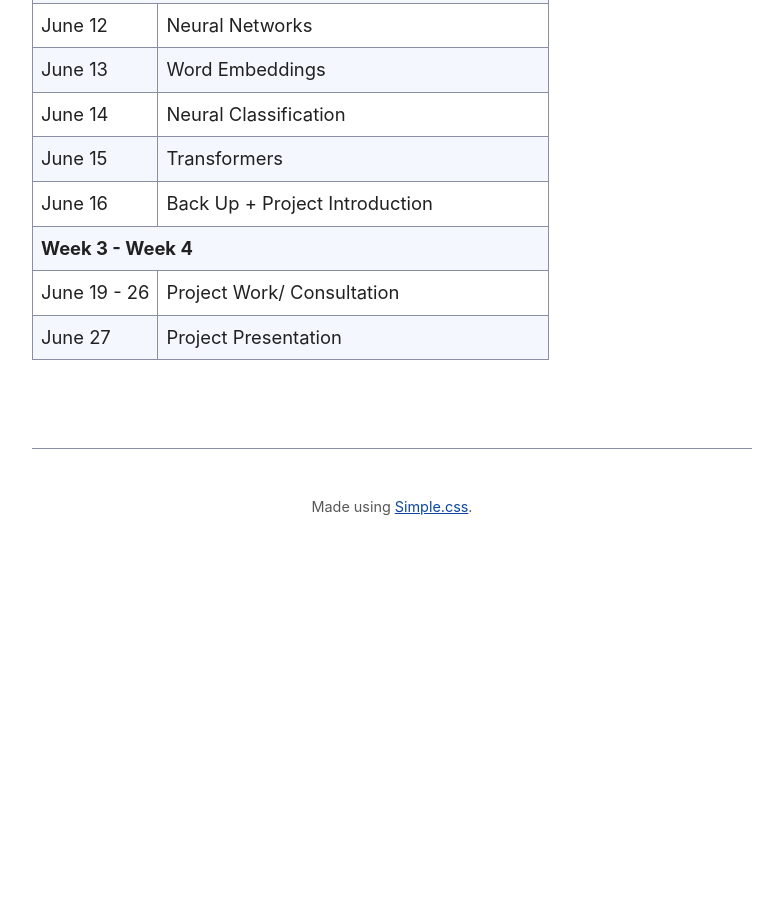
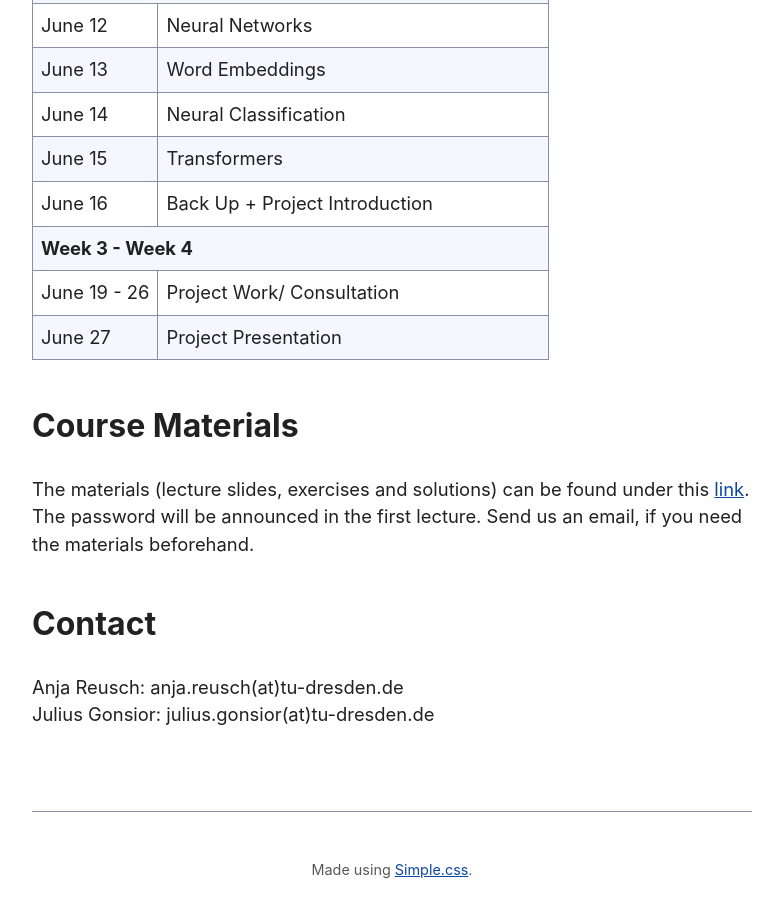
Before and after one commit to AnReu/nm-aist-ir-course, a plain HTML site: page index.html in a window 1280 px wide. Shown: the part 892-1811 px from the top of the page, without its empty margins (248-1027 px from the left). Before the commit the page ends 1448 px from the top, so only its background shows below. Drawn offline with Linux system fonts and the light colour scheme.

Commit message:
added materials link and contact information

```diff
--- a/index.html
+++ b/index.html
@@ -86,6 +86,15 @@
   </tr>
 </tbody>
 </table>
+
+    <h3>Course Materials</h3>
+    <p>The materials (lecture slides, exercises and solutions) can be found under this <a href="https://cloudstore.zih.tu-dresden.de/index.php/s/jB75t563WSbdond">link</a>.
+      The password will be announced in the first lecture. Send us an email, if you need the materials beforehand.
+    </p>
+
+    <h3>Contact</h3>
+    <p>Anja Reusch: anja.reusch(at)tu-dresden.de<br>
+      Julius Gonsior: julius.gonsior(at)tu-dresden.de</p>
   </main>
 
   <footer>
```
